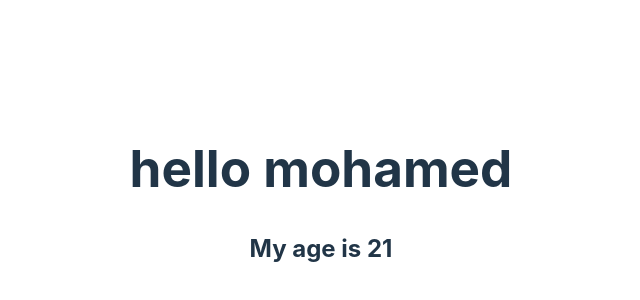
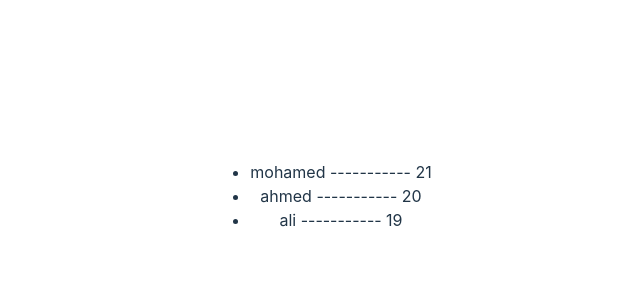
Before and after one commit to Mhmdyasser33/react-typescript-tutorial, a React (Vite) app: page / in a window 1280 px wide. Shown: the part 204-504 px from the top of the page, without its empty margins (319-959 px from the left). Built offline with nearby package versions, Linux system fonts and the light colour scheme.

Commit message:
dealing ith array of object

```diff
--- a/src/App.tsx
+++ b/src/App.tsx
@@ -2,14 +2,26 @@ import './App.css'
 import SayHello from './components/SayHello'
 
 function App() {
-  const userData = {
-    name :"mohamed" ,
-    age : 21 ,
-    login : true ,
-  }
+  const loginUserDetails = [
+    {
+      name : "mohamed" ,
+      age : 21 ,
+      login : true ,
+    },
+    {
+      name : "ahmed" ,
+      age : 20 ,
+      login : false ,
+    },
+    {
+      name : "ali" ,
+      age : 19 ,
+      login : true ,
+    },
+  ]
   return (
 <div className='container'>
- <SayHello userInfo={userData} />
+ <SayHello loginUserDetails = {loginUserDetails} />
 </div>
   )
 }
--- a/src/components/SayHello.tsx
+++ b/src/components/SayHello.tsx
@@ -1,16 +1,21 @@
 type Props = {
-   userInfo : {
-    name : string ;
-    age : number ;
-    login : boolean ;
-   }
+    loginUserDetails : {
+      name : string ,
+      age : number ,
+      login :boolean
+    }[]
 }
 
-const SayHello = ({userInfo} : Props) => {
+const SayHello = ({loginUserDetails} : Props) => {
   return (
     <>
-   <h1>{userInfo.name ? `hello ${userInfo.name}` : "hello Guest"}</h1>
-   <h2>My age is {userInfo.age}</h2>
+      <ul>
+         {loginUserDetails.map((item , index) =>(
+      <li key={index}>
+         {item.name} ----------- {item.age}
+      </li>
+         ))}
+      </ul>
     </>
   )
 }
```
